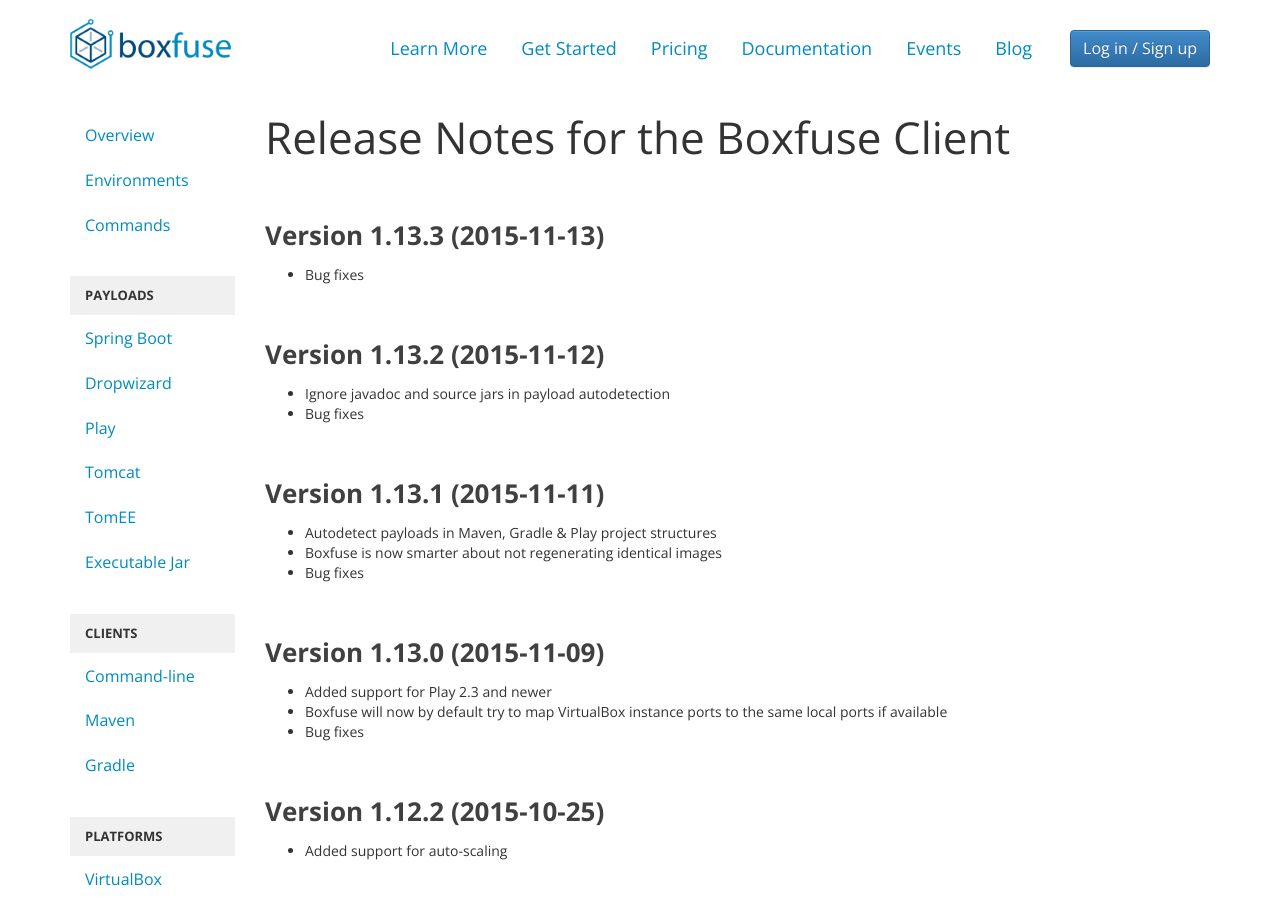
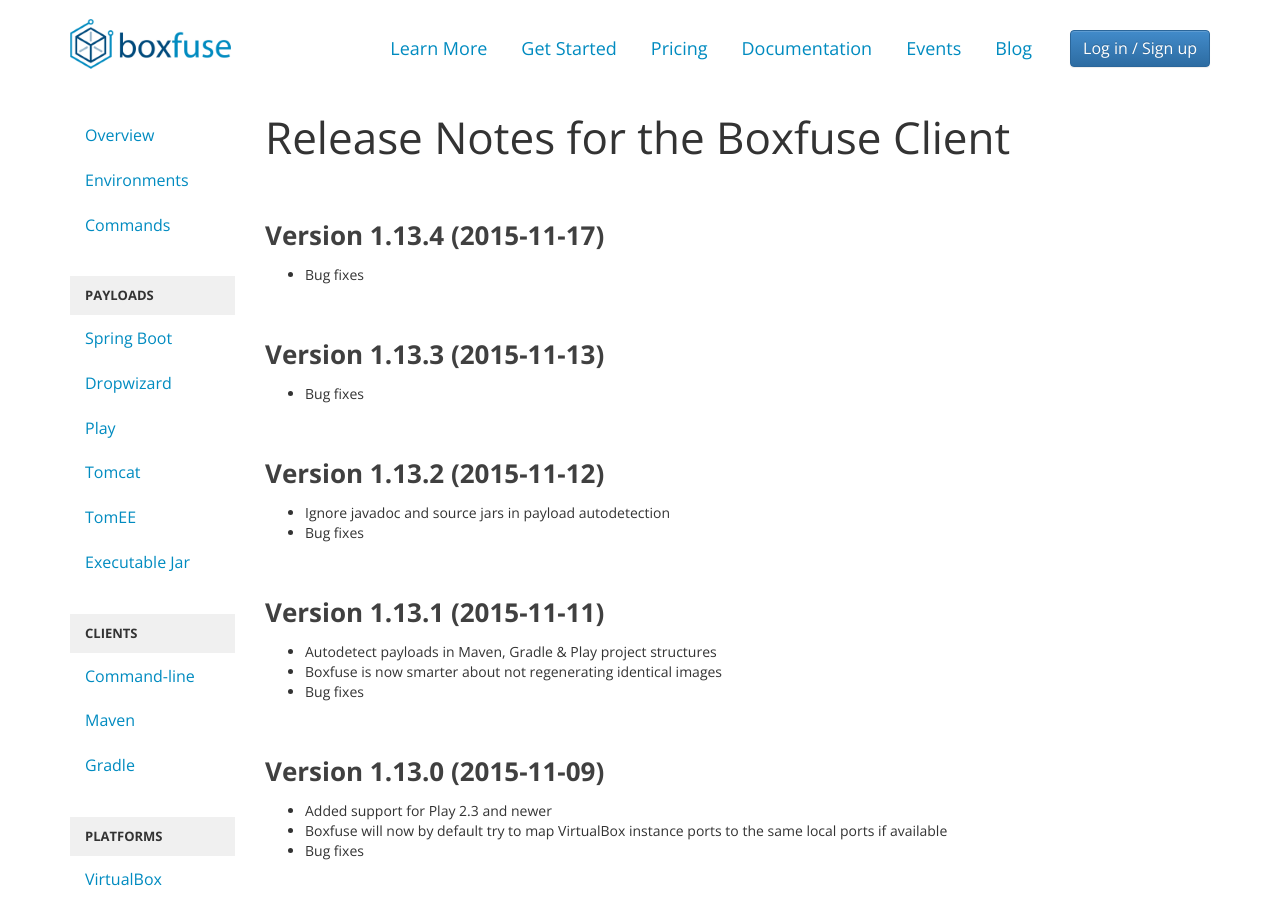
Before and after one commit to flyway/boxfuse.com, a Jekyll site: the page built from docs/releasenotes.html, in a window 1280 px wide and 900 px high. Built offline with Jekyll 4.4.1, drawn with Linux system fonts in a browser that asks for light colours.

Commit message:
Updated for 1.13.4

```diff
--- a/_config.yml
+++ b/_config.yml
@@ -1,3 +1,3 @@
 safe: true
 exclude: [.gitattributes, .gitignore, boxfuse.com.iml, README.md, CNAME]
-boxfuseVersion: 1.13.3.785
+boxfuseVersion: 1.13.4.789
--- a/_layouts/default.html
+++ b/_layouts/default.html
@@ -5,9 +5,9 @@
         {% if page.pill %} {{ page.pill }} -{% endif %}{% if page.subtitle %} {{ page.subtitle }} -{% endif %}{% if page.parttitle %} {{ page.parttitle }} -{% endif %}{% if page.title %} {{ page.title }} -{% endif %}
         Boxfuse &bull; Immutable Infrastructure Made Easy</title>
     <link rel="alternate" type="application/atom+xml" title="Boxfuse" href="/blog/atom.xml" />
-    <link rel="canonical" href="https://boxfuse.com{{page.url}}"/>
+    <link rel="canonical" href="https://boxfuse.com{{page.url | split: '.html'}}"/>
     <meta name="viewport" content="width=device-width, initial-scale=1.0">
-    <meta name="description" content="Boxfuse - Immutable Infrastructure Made Easy.">
+    <meta name="description" content="Boxfuse - Immutable Infrastructure Made Easy">
     <meta charset="UTF-8"/>
     <link rel="icon" type="image/png" href="/favicon.png"/>
     <link href='//fonts.googleapis.com/css?family=Open+Sans:400,700,300' rel='stylesheet' type='text/css'>
--- a/docs/releasenotes.html
+++ b/docs/releasenotes.html
@@ -4,6 +4,12 @@ menu: releasenotes
 subtitle: 'Release Notes for the Boxfuse Client'
 ---
 <div id="faq">
+    <h2>Version 1.13.4 (2015-11-17)</h2>
+
+    <ul>
+        <li>Bug fixes</li>
+    </ul>
+
     <h2>Version 1.13.3 (2015-11-13)</h2>
 
     <ul>
```
